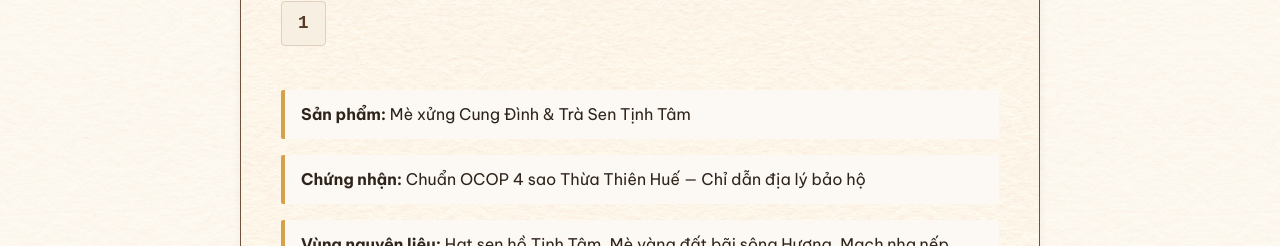
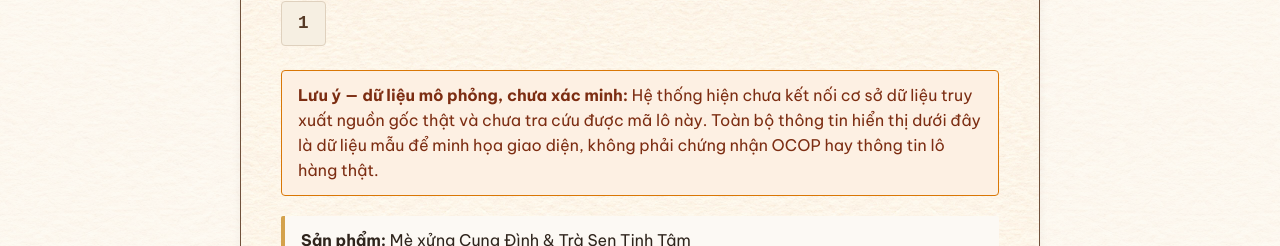
Before and after one commit to ThangPham1301/TM-T, a Next.js app in the folder apps/web/: page /trace/1 in a window 1280 px wide. Shown: the part 280-526 px from the top of the page. Built offline with nearby package versions, Linux system fonts and the light colour scheme; no server answers; a web font is replaced by a local one.

Commit message:
fix(trace): label trace page as unverified simulation data

```diff
--- a/apps/web/src/app/trace/[code]/page.tsx
+++ b/apps/web/src/app/trace/[code]/page.tsx
@@ -21,12 +21,16 @@ export default async function TracePage({
             {decodedCode}
           </div>
 
+          <div style={{ padding: "12px 16px", background: "#fdf0e3", border: "1px solid #d97706", borderRadius: "4px", margin: "0 0 8px", color: "#7c2d12", textAlign: "left" }}>
+            <strong>Lưu ý — dữ liệu mô phỏng, chưa xác minh:</strong> Hệ thống hiện chưa kết nối cơ sở dữ liệu truy xuất nguồn gốc thật và chưa tra cứu được mã lô này. Toàn bộ thông tin hiển thị dưới đây là dữ liệu mẫu để minh họa giao diện, không phải chứng nhận OCOP hay thông tin lô hàng thật.
+          </div>
+
           <div style={{ display: "grid", gap: "16px", margin: "20px 0 32px", textAlign: "left" }}>
             <div style={{ padding: "12px 16px", background: "var(--kem)", borderLeft: "4px solid var(--mat)", borderRadius: "2px" }}>
               <strong>Sản phẩm:</strong> Mè xửng Cung Đình &amp; Trà Sen Tịnh Tâm
             </div>
             <div style={{ padding: "12px 16px", background: "var(--kem)", borderLeft: "4px solid var(--mat)", borderRadius: "2px" }}>
-              <strong>Chứng nhận:</strong> Chuẩn OCOP 4 sao Thừa Thiên Huế — Chỉ dẫn địa lý bảo hộ
+              <strong>Chứng nhận:</strong> Chuẩn OCOP 4 sao Thừa Thiên Huế — Chỉ dẫn địa lý bảo hộ (dữ liệu mẫu, chưa xác minh)
             </div>
             <div style={{ padding: "12px 16px", background: "var(--kem)", borderLeft: "4px solid var(--mat)", borderRadius: "2px" }}>
               <strong>Vùng nguyên liệu:</strong> Hạt sen hồ Tịnh Tâm, Mè vàng đất bãi sông Hương, Mạch nha nếp làng Kim Long
```
